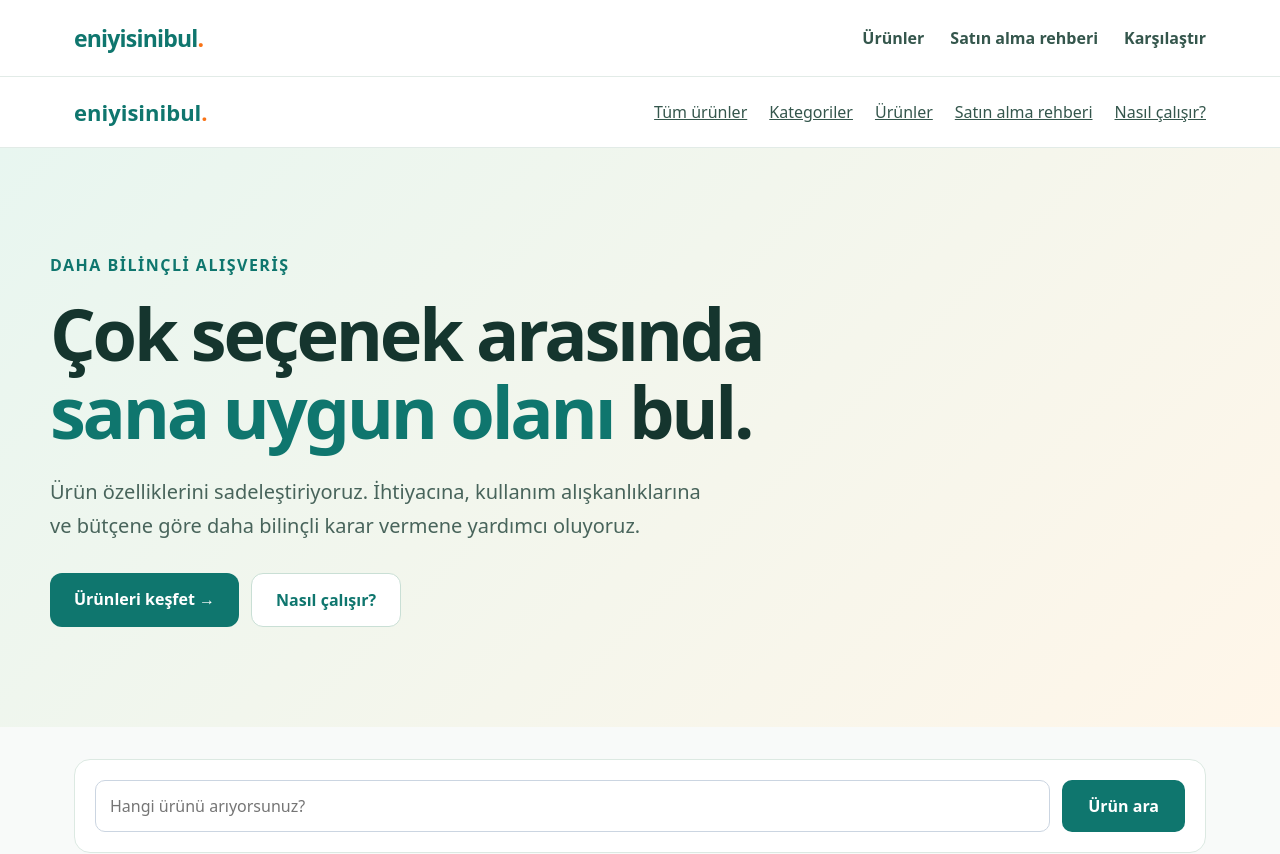
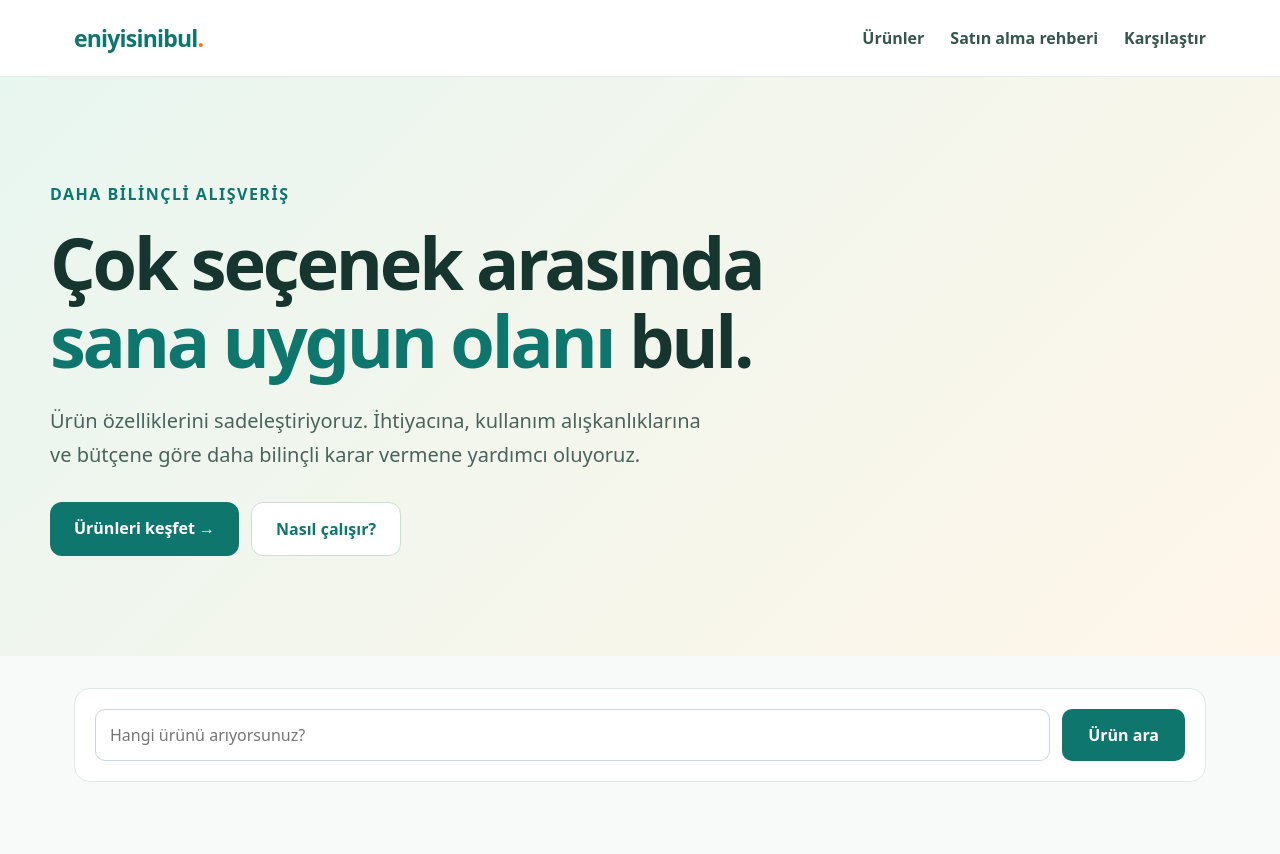
Before and after one commit to muratbalcif/eniyisinibul, a Next.js app in the folder apps/web/: page / in a window 1280 px wide. Shown: the top 854 px of the page. Built offline with nearby package versions, Linux system fonts and the light colour scheme.

Commit message:
refactor: remove duplicated homepage header and footer

```diff
--- a/apps/web/app/page.tsx
+++ b/apps/web/app/page.tsx
@@ -22,18 +22,6 @@ async function catalog() {
 export default async function Home() {
   const { categories, products, available } = await catalog();
   return <main style={{ minHeight: '100vh', background: '#f8faf9', color: '#15352e' }}>
-    <header style={{ borderBottom: '1px solid #e2ebe7', background: '#fff' }}>
-      <div style={{ maxWidth: 1180, margin: 'auto', padding: '20px 24px', display: 'flex', justifyContent: 'space-between', alignItems: 'center', gap: 20, flexWrap: 'wrap' }}>
-        <Link href="/" style={{ color: '#0f766e', textDecoration: 'none', fontWeight: 800, fontSize: 22 }}>eniyisinibul<span style={{ color: '#f97316' }}>.</span></Link>
-        <nav aria-label="Ana menü" style={{ display: 'flex', gap: 22, flexWrap: 'wrap' }}>
-          <Link href="/urunler" style={{ color: '#34564c' }}>Tüm ürünler</Link>
-          <Link href="#kategoriler" style={{ color: '#34564c' }}>Kategoriler</Link>
-          <Link href="#urunler" style={{ color: '#34564c' }}>Ürünler</Link>
-          <Link href="/rehber" style={{ color: '#34564c' }}>Satın alma rehberi</Link>
-          <Link href="#nasil-calisir" style={{ color: '#34564c' }}>Nasıl çalışır?</Link>
-        </nav>
-      </div>
-    </header>
     <section style={{ background: 'linear-gradient(135deg,#e8f6f0 0%,#fff6e9 100%)', padding: '90px 24px 100px' }}>
       <div style={{ maxWidth: 1180, margin: 'auto' }}>
         <p style={{ color: '#0f766e', fontWeight: 800, letterSpacing: 1.5 }}>DAHA BİLİNÇLİ ALIŞVERİŞ</p>
@@ -63,6 +51,6 @@ export default async function Home() {
       <p style={{ marginTop: 28 }}><Link href="/urunler" style={{ color: '#0f766e', fontWeight: 700 }}>Tüm ürünleri görüntüle →</Link></p>
     </section>
     <section id="nasil-calisir" style={{ background: '#eaf4ef', padding: '70px 24px' }}><div style={{ maxWidth: 1180, margin: 'auto' }}><h2 style={{ fontSize: 34 }}>Nasıl çalışır?</h2><div style={{ display: 'grid', gridTemplateColumns: 'repeat(auto-fit,minmax(240px,1fr))', gap: 24 }}><div><h3>01 · İhtiyacını belirle</h3><p>Önceliklerini ve kullanım amacını netleştir.</p></div><div><h3>02 · Özellikleri incele</h3><p>Ürün bilgilerini anlaşılır bir şekilde değerlendir.</p></div><div><h3>03 · Kararını ver</h3><p>Mağaza bağlantılarına geçmeden önce seçenekleri gözden geçir.</p></div></div></div></section>
-    <footer style={{ maxWidth: 1180, margin: 'auto', padding: '36px 24px', color: '#64766f' }}><strong>eniyisinibul.</strong><p>Bağımsız ürün keşif platformu. Bazı mağaza bağlantıları satış ortaklığı bağlantısı olabilir.</p></footer>
+
   </main>;
 }
```
